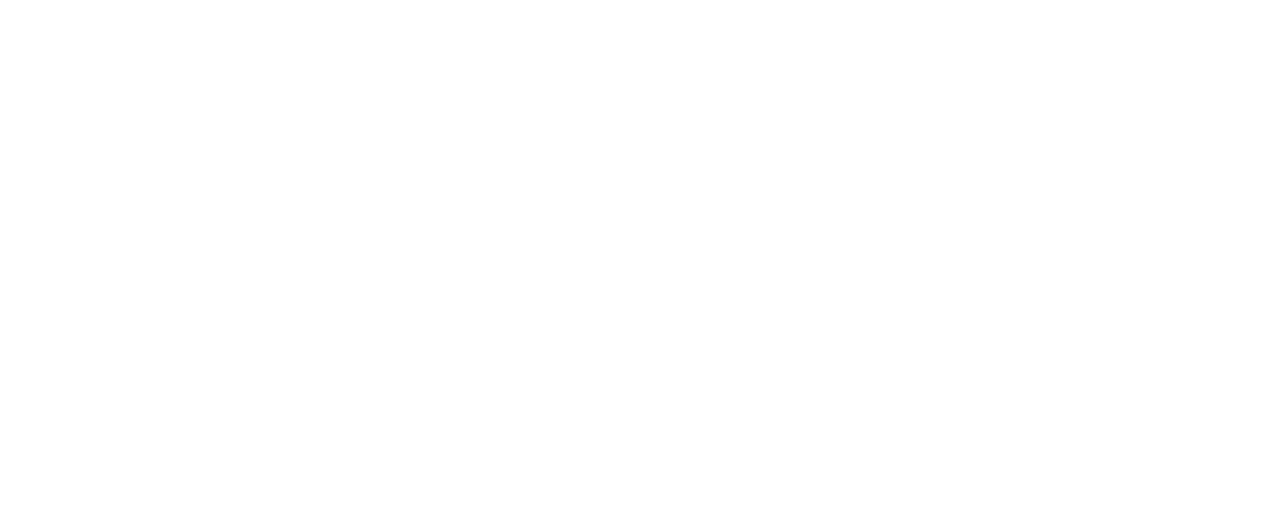
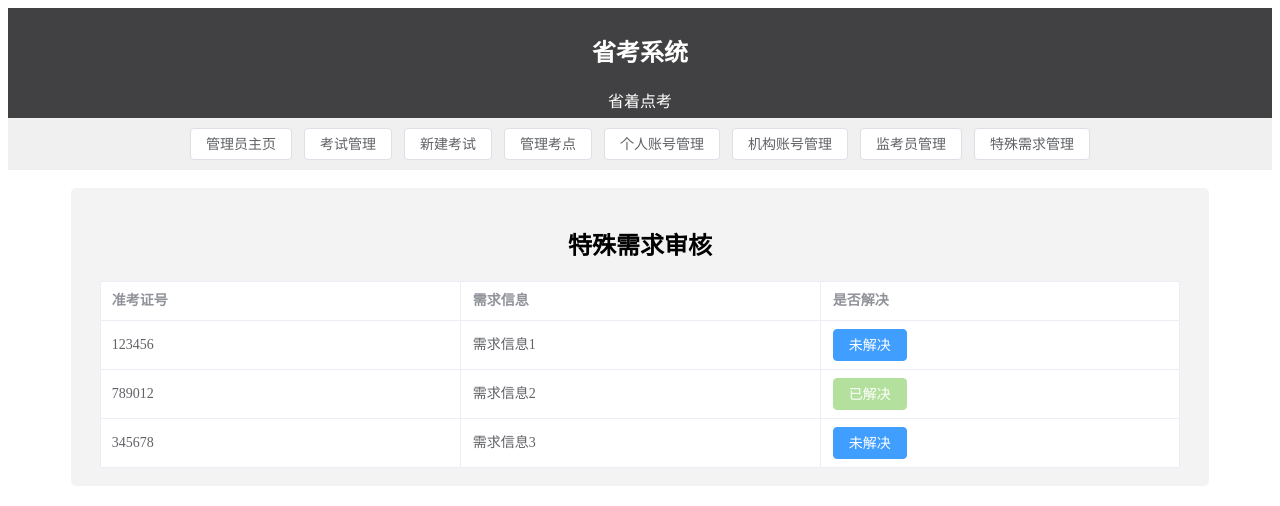
Before and after one commit to RTLiang/exam-manage-frontend, a Nuxt app: page /admin/special_need_review in a window 1280 px wide. Before the commit this address had no page. Shown: the top 506 px of the page. Built offline with nearby package versions, Linux system fonts and the light colour scheme.

Commit message:
feat: Handle redirect after successful login based on user type

```diff
--- a/components/Admin.vue
+++ b/components/Admin.vue
@@ -10,13 +10,12 @@
             <el-button @click="$router.push('/admin/individual_account')" plain>个人账号管理</el-button>
             <el-button @click="$router.push('/admin/institution_account')" plain>机构账号管理</el-button>
             <el-button @click="$router.push('/admin/examiner_manage')" plain>监考员管理</el-button>
-
+            <el-button @click="$router.push('/admin/special_need_review')" plain>特殊需求管理</el-button>
         </div>
     </div>
 
 </template>
 <style scoped>
-
 .tool-bar {
     background-color: #f0f0f0;
 
--- a/components/LoginForm.vue
+++ b/components/LoginForm.vue
@@ -43,7 +43,6 @@
                 </el-form>
             </el-main>
         </el-container>
-
     </div>
 
 </template>
@@ -75,7 +74,6 @@ export default {
                     password: this.form.password,
                     usertype: this.type.trim().toLowerCase()
                 };
-
                 const response = await api.post('/login', data);
                 console.log(response);
                 if (response.data.success) {
--- /dev/null
+++ b/pages/admin/special_need_review.vue
@@ -0,0 +1,55 @@
+<template>
+    <Banner />
+    <Admin /><br>
+    <div class="special-need-review-box">
+        <br>
+        <h2 style="text-align: center;">特殊需求审核</h2>
+        <div class="special-need-review">
+            <el-table :data="specialNeeds" border>
+                <el-table-column prop="examNumber" label="准考证号"></el-table-column>
+                <el-table-column prop="demandInfo" label="需求信息"></el-table-column>
+                <el-table-column prop="resolved" label="是否解决">
+                    <template v-slot="scope">
+                        <el-button v-if="!scope.row.resolved" type="primary"
+                            @click="markResolved(scope.row)">未解决</el-button>
+                        <el-button v-else type="success" disabled>已解决</el-button>
+                    </template>
+                </el-table-column>
+            </el-table>
+        </div>
+        <br>
+    </div>
+</template>
+
+<script>
+export default {
+    data() {
+        return {
+            specialNeeds: [
+                { examNumber: '123456', demandInfo: '需求信息1', resolved: false },
+                { examNumber: '789012', demandInfo: '需求信息2', resolved: true },
+                { examNumber: '345678', demandInfo: '需求信息3', resolved: false },
+            ]
+        };
+    },
+    methods: {
+        markResolved(row) {
+            row.resolved = true;
+        }
+    }
+};
+</script>
+<style>
+.special-need-review {
+    width: 95%;
+    margin: 0 auto;
+
+}
+
+.special-need-review-box {
+    background-color: #f3f3f3;
+    border-radius: 5px;
+    width: 90%;
+    margin: 0 auto;
+}
+</style>
--- a/pages/individual/select_exam.vue
+++ b/pages/individual/select_exam.vue
@@ -6,12 +6,15 @@
         <h2>考试列表</h2>
         <div class="exam-cards">
             <el-row :gutter="20">
-                <el-col :span="6" v-for="(subject, index) in subjects" :key="index">
+                <el-col :span="6" v-for="(exams, index) in examInfo" :key="index">
                     <el-card>
-                        <h3>{{ subject.name }}</h3>
-                        <p>考试时间: {{ subject.examTime }}</p>
-                        <p>报名截止时间: {{ subject.registrationDeadline }}</p>
-                        <el-button type="primary" @click="handleButtonClick(subject)">{{ getButtonText(subject.status)
+                        <h3>考试科目：{{ examInfo[index].examName }}</h3>
+                        <h4>考试时间 :</h4>
+                        <p> {{ moment(examInfo[index].startExamTime).format('YYYY年M月D日HH:mm:ss') }}</p>到<p>{{
+                            moment(examInfo[index].endExamTime).format('YYYY年M月D日HH:mm:ss') }}</p>
+                        <h4>报名截止时间:</h4>
+                        <p> {{ moment(examInfo[index].endApplyTime).format('YYYY年M月D日HH:mm:ss') }}</p>
+                        <el-button type="primary" @click="handleButtonClick(subject)">{{ getButtonText(examInfo[index].status)
                             }}</el-button>
                     </el-card>
                 </el-col>
@@ -21,45 +24,20 @@
 </template>
 
 <script>
+import moment from 'moment';
+import api from '../axios'; // Import the Axios instance
 import { useRouter } from 'vue-router';
-const router = useRouter();
 export default {
     data() {
         return {
-            subjects: [
-                {
-                    id: '1111',
-                    name: '科目1',
-                    examTime: '10AM-12PM Jul 3, 2024',
-                    registrationDeadline: '11:59PM Jul 2, 2024',
-                    status: 'not_selected' // 用户状态: not_selected, selected, paid, printed, completed
-                },
-                {
-                    id: '2222',
-                    name: '科目2',
-                    examTime: '10AM-12PM Jul 3, 2024',
-                    registrationDeadline: '11:59PM Jul 2, 2024',
-                    status: 'selected'
-                },
-                {
-                    id: '3333',
-                    name: '科目3',
-                    examTime: '10AM-12PM Jul 3, 2024',
-                    registrationDeadline: '11:59PM Jul 2, 2024',
-                    status: 'completed'
-                },
-                {
-                    id: '4444',
-                    name: '科目4',
-                    examTime: '10AM-12PM Jul 3, 2024',
-                    registrationDeadline: '11:59PM Jul 2, 2024',
-                    status: 'completed'
-                }
-            ],
-            user: {
-                name: "赖世文",
-                usr_type: "individual",
-            }
+
+            examineeName: '',
+            // user: {
+            //     name: this.examineeName,
+            //     usr_type: "individual",
+            // },
+            examInfo: [],
+            moment: moment,
         }
     },
     methods: {
@@ -101,13 +79,40 @@ export default {
             // 更新状态逻辑
             subject.status = 'paid';
         },
-
         viewExamInfo(subject) {
 
             // 更新状态逻辑
             subject.status = 'completed';
+        },
+        async fetchExams(userId) {
+            // Make API call to fetch exams for the given user ID
+            api.get(`/examinee/exam/${userId}`)
+                .then(response => {
+                    this.examInfo = response.data.examInfoList;
+                    this.examineeName = response.data.examineeName;
+                    // 打印调试信息
+                    // console.log(response.data);
+                    // console.log(this.examInfo[0].endApplyTime);
+                })
+                .catch(error => {
+                    console.error(error);
+                });
         }
-    }
+    },
+    mounted() {
+        const userId = this.$route.query.userId;
+        this.fetchExams(userId);
+    },
+    computed: {
+        user() {
+            return {
+                name: this.examineeName,
+                usr_type: "individual",
+            }
+        }
+
+
+    },
 };
 </script>
 <style scoped>
```
